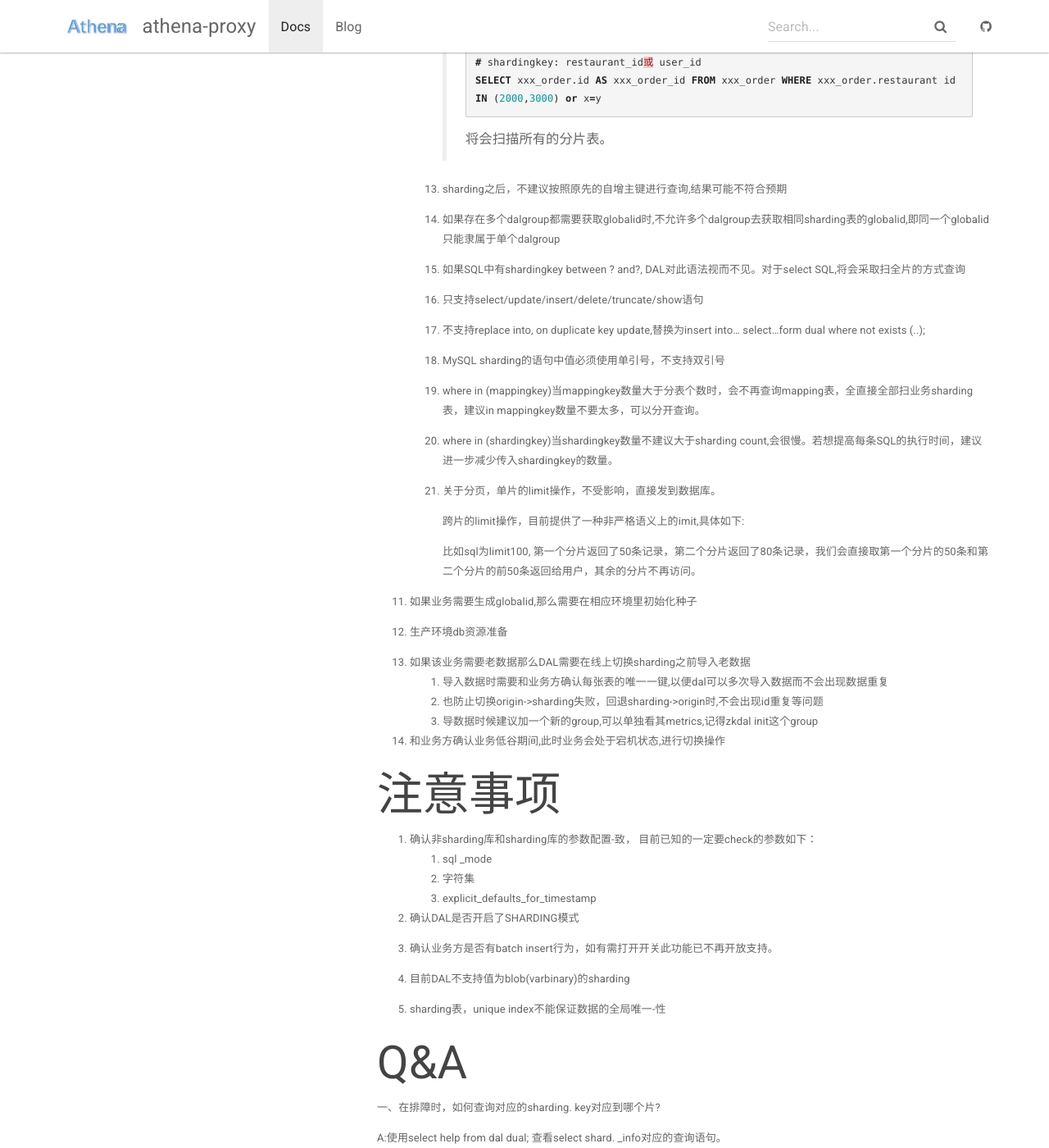
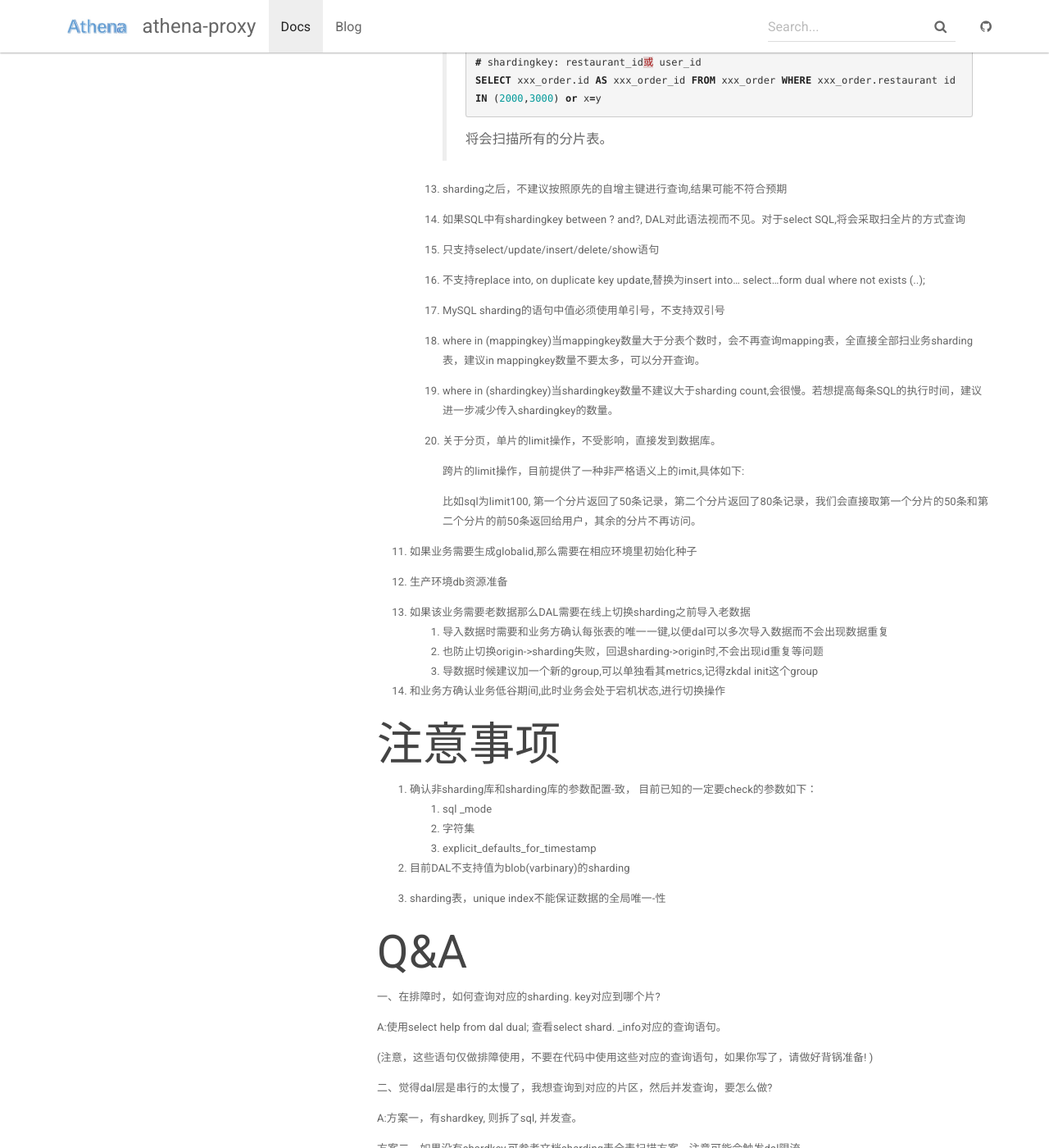
Before and after one commit to athena-proxy/athena-proxy.github.io, a Jekyll site: the page built from _docs/DAL接入/sharding-limit.md, in a window 1280 px wide and 1400 px high, scrolled down 1879 px. Shown: the whole window at 82% size. Built offline with Jekyll 4.4.1, drawn with Linux system fonts in a browser that asks for light colours; some of the changed text lies outside the part shown.

Commit message:
fix sharding-limit

```diff
--- a/_docs/DAL接入/sharding-limit.md
+++ b/_docs/DAL接入/sharding-limit.md
@@ -82,21 +82,19 @@ permalink: /docs/sharding-limit/
 
     13. sharding之后，不建议按照原先的自增主键进行查询,结果可能不符合预期
 
-    14. 如果存在多个dalgroup都需要获取globalid时,不允许多个dalgroup去获取相同sharding表的globalid,即同一个globalid只能隶属于单个dalgroup
+    14. 如果SQL中有shardingkey between ? and?, DAL对此语法视而不见。对于select SQL,将会采取扫全片的方式查询
 
-    15. 如果SQL中有shardingkey between ? and?, DAL对此语法视而不见。对于select SQL,将会采取扫全片的方式查询
+    15. 只支持select/update/insert/delete/show语句
 
-    16. 只支持select/update/insert/delete/truncate/show语句
+    16. 不支持replace into, on duplicate key update,替换为insert into...  select...form dual where not exists (..);
 
-    17. 不支持replace into, on duplicate key update,替换为insert into...  select...form dual where not exists (..);
+    17.  MySQL sharding的语句中值必须使用单引号，不支持双引号
 
-    18.  MySQL sharding的语句中值必须使用单引号，不支持双引号
+    18. where in (mappingkey)当mappingkey数量大于分表个数时，会不再查询mapping表，全直接全部扫业务sharding表，建议in mappingkey数量不要太多，可以分开查询。
 
-    19. where in (mappingkey)当mappingkey数量大于分表个数时，会不再查询mapping表，全直接全部扫业务sharding表，建议in mappingkey数量不要太多，可以分开查询。
+    19. where in (shardingkey)当shardingkey数量不建议大于sharding count,会很慢。若想提高每条SQL的执行时间，建议进一步减少传入shardingkey的数量。
 
-    20.  where in (shardingkey)当shardingkey数量不建议大于sharding count,会很慢。若想提高每条SQL的执行时间，建议进一步减少传入shardingkey的数量。
-
-    21. 关于分页，单片的limit操作，不受影响，直接发到数据库。
+    20. 关于分页，单片的limit操作，不受影响，直接发到数据库。
 
         跨片的limit操作，目前提供了一种非严格语义上的imit,具体如下:
 
@@ -119,13 +117,9 @@ permalink: /docs/sharding-limit/
    2. 字符集
    3. explicit_defaults_for_timestamp
 
-2. 确认DAL是否开启了SHARDING模式
+2. 目前DAL不支持值为blob(varbinary)的sharding
 
-3. 确认业务方是否有batch insert行为，如有需打开开关此功能已不再开放支持。
-
-4. 目前DAL不支持值为blob(varbinary)的sharding
-
-5. sharding表，unique index不能保证数据的全局唯一-性
+3. sharding表，unique index不能保证数据的全局唯一-性
 
 # Q&A
 
```
Also changed, not shown: other parts of _docs/DAL接入/sharding-limit.md (+1 -1 lines), _docs/DAL原理/globalid.md (+2 -2 lines).
